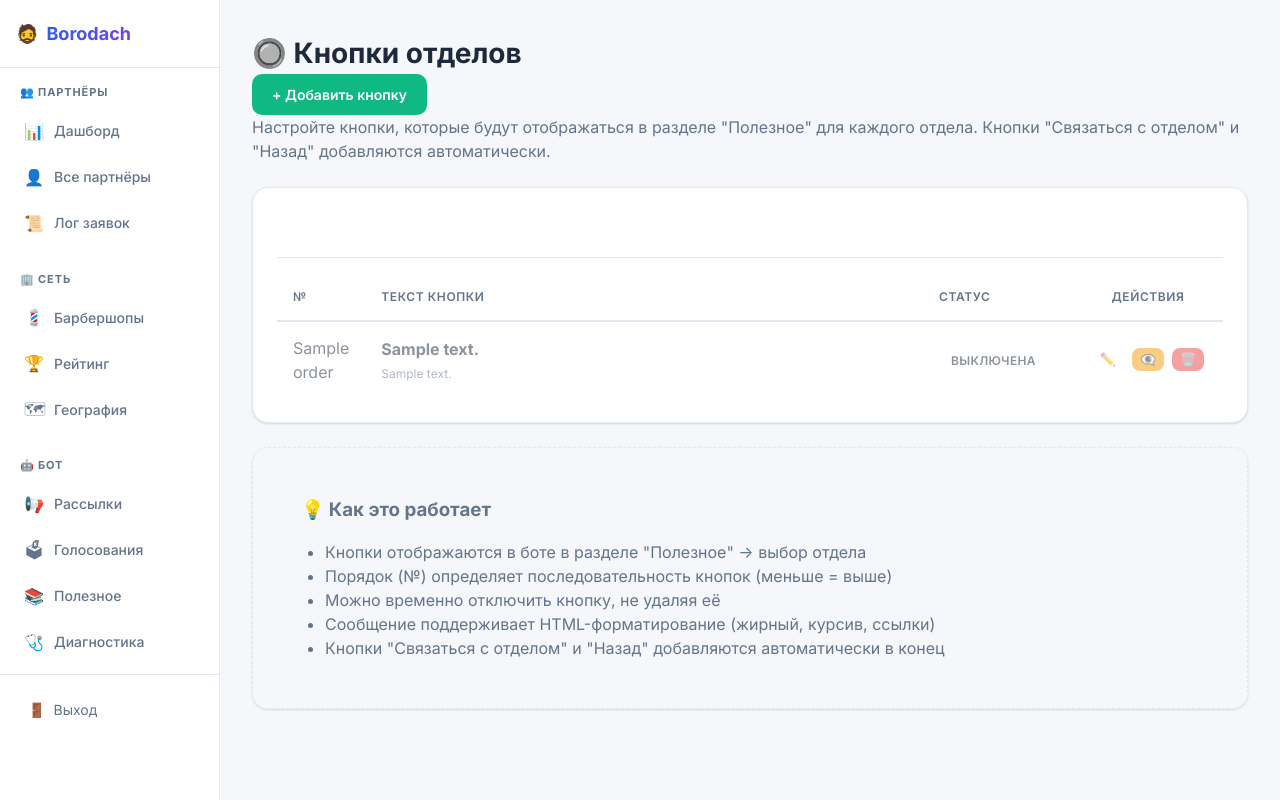
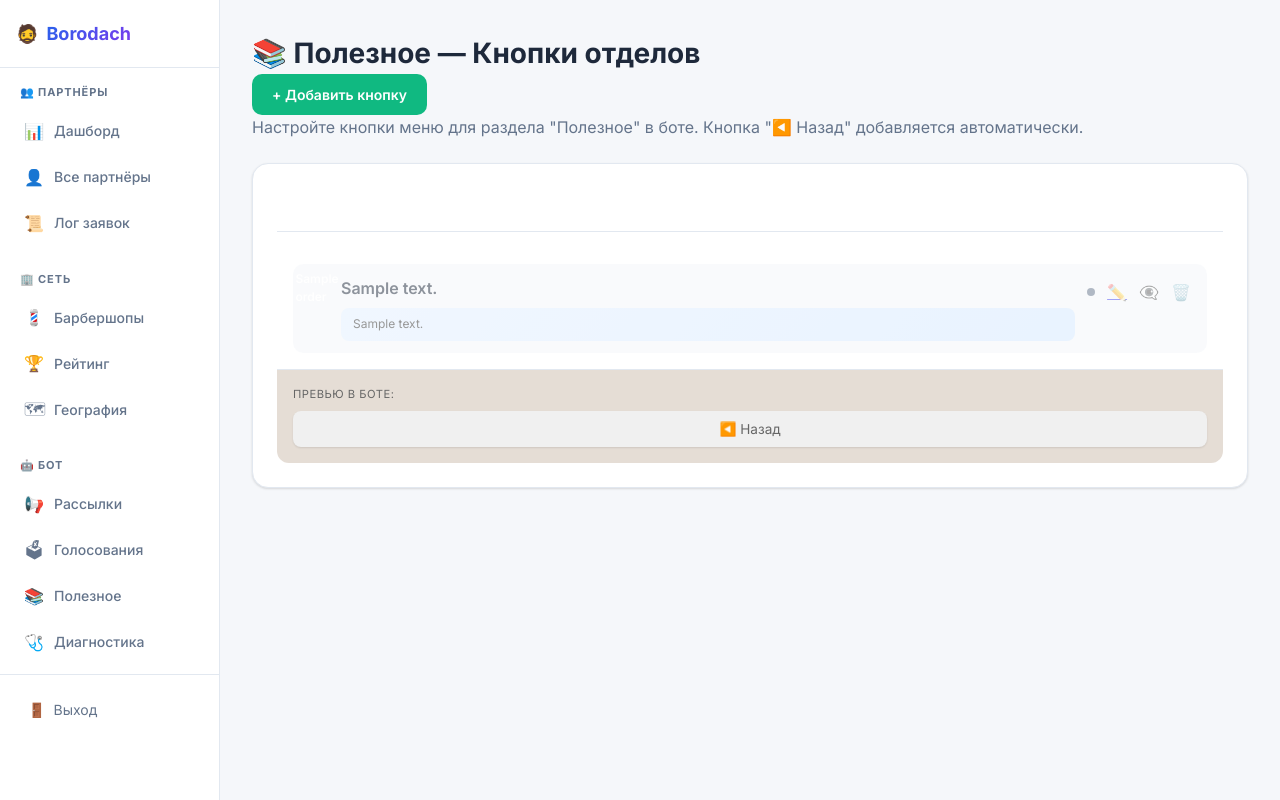
Before and after one commit to VGUROV050/borodach-franchise-bot, a FastAPI app: template admin/templates/department_buttons.html in a window 1280 px wide. Run offline with FastAPI, Linux system fonts and the light colour scheme; the template is opened without the code that fills it: most values are stand-ins (such as "Sample title", 1, 10 or a date in 2020).

Commit message:
refactor: simplify Полезное admin section
- /useful-info now redirects to /useful-info/buttons
- Removed old edit routes for DepartmentInfo
- Improved buttons page UI with bot preview
- All content management now through buttons only

```diff
--- a/admin/templates/department_buttons.html
+++ b/admin/templates/department_buttons.html
@@ -1,20 +1,20 @@
 {% extends "base.html" %}
 
-{% block title %}Кнопки отделов — Админка{% endblock %}
+{% block title %}Полезное — Управление кнопками{% endblock %}
 
 {% block content %}
 <div class="page-header">
-    <h1 class="page-title">🔘 Кнопки отделов</h1>
+    <h1 class="page-title">📚 Полезное — Кнопки отделов</h1>
     <a href="/useful-info/buttons/create" class="btn btn-success">+ Добавить кнопку</a>
 </div>
 
 <p style="color: var(--text-muted); margin-bottom: 1.5rem;">
-    Настройте кнопки, которые будут отображаться в разделе "Полезное" для каждого отдела.
-    Кнопки "Связаться с отделом" и "Назад" добавляются автоматически.
+    Настройте кнопки меню для раздела "Полезное" в боте. Кнопка "◀️ Назад" добавляется автоматически.
 </p>
 
+<div class="departments-grid">
 {% for dept in DepartmentType %}
-<div class="card" style="margin-bottom: 1.5rem;">
+<div class="card department-card">
     <div class="card-header" style="display: flex; justify-content: space-between; align-items: center;">
         <div class="card-title">
             {% if dept.value == 'development' %}🚀 Отдел Развития
@@ -22,86 +22,236 @@
             {% elif dept.value == 'design' %}🎨 Отдел Дизайна
             {% endif %}
         </div>
-        <a href="/useful-info/buttons/create?department={{ dept.value }}" class="btn btn-sm"
-           style="background: var(--primary); color: white; padding: 0.25rem 0.75rem; font-size: 0.875rem;">
-            + Добавить
+        <a href="/useful-info/buttons/create?department={{ dept.value }}" class="btn btn-sm btn-add">
+            + Кнопка
         </a>
     </div>
 
+    <div class="buttons-list">
         {% if grouped[dept] %}
-    <table>
-        <thead>
-            <tr>
-                <th style="width: 50px;">№</th>
-                <th>Текст кнопки</th>
-                <th style="width: 150px;">Статус</th>
-                <th style="width: 150px; text-align: center;">Действия</th>
-            </tr>
-        </thead>
-        <tbody>
             {% for button in grouped[dept] %}
-            <tr{% if not button.is_active %} style="opacity: 0.5;"{% endif %}>
-                <td>{{ button.order }}</td>
-                <td>
-                    <strong>{{ button.button_text }}</strong>
-                    <div style="color: var(--text-muted); font-size: 0.75rem; margin-top: 0.25rem;">
-                        {{ button.message_text[:80] }}{% if button.message_text|length > 80 %}...{% endif %}
+            <div class="button-item{% if not button.is_active %} inactive{% endif %}">
+                <div class="button-main">
+                    <div class="button-order">{{ button.order }}</div>
+                    <div class="button-content">
+                        <div class="button-text">{{ button.button_text }}</div>
+                        <div class="button-preview">
+                            <div class="telegram-bubble-mini">
+                                {{ button.message_text[:100] }}{% if button.message_text|length > 100 %}...{% endif %}
                             </div>
-                </td>
-                <td>
+                        </div>
+                    </div>
+                    <div class="button-actions">
                         {% if button.is_active %}
-                    <span class="badge badge-success">Активна</span>
+                        <span class="status-dot active" title="Активна"></span>
                         {% else %}
-                    <span class="badge badge-secondary">Выключена</span>
+                        <span class="status-dot" title="Выключена"></span>
                         {% endif %}
-                </td>
-                <td style="text-align: center;">
-                    <div style="display: flex; gap: 0.5rem; justify-content: center;">
-                        <a href="/useful-info/buttons/{{ button.id }}/edit"
-                           class="btn btn-sm" style="background: var(--primary); color: white; padding: 0.25rem 0.5rem;">
-                            ✏️
-                        </a>
-                        <form action="/useful-info/buttons/{{ button.id }}/toggle" method="post" style="margin: 0;">
-                            <button type="submit" class="btn btn-sm"
-                                    style="background: var(--warning); color: white; padding: 0.25rem 0.5rem;">
+                        <a href="/useful-info/buttons/{{ button.id }}/edit" class="btn-icon" title="Редактировать">✏️</a>
+                        <form action="/useful-info/buttons/{{ button.id }}/toggle" method="post" style="display: inline;">
+                            <button type="submit" class="btn-icon" title="{% if button.is_active %}Выключить{% else %}Включить{% endif %}">
                                 {% if button.is_active %}👁️{% else %}👁️‍🗨️{% endif %}
                             </button>
                         </form>
-                        <form action="/useful-info/buttons/{{ button.id }}/delete" method="post" style="margin: 0;"
+                        <form action="/useful-info/buttons/{{ button.id }}/delete" method="post" style="display: inline;"
                               onsubmit="return confirm('Удалить кнопку «{{ button.button_text }}»?');">
-                            <button type="submit" class="btn btn-sm"
-                                    style="background: var(--danger); color: white; padding: 0.25rem 0.5rem;">
-                                🗑️
-                            </button>
+                            <button type="submit" class="btn-icon btn-danger" title="Удалить">🗑️</button>
                         </form>
                     </div>
-                </td>
-            </tr>
+                </div>
+            </div>
             {% endfor %}
-        </tbody>
-    </table>
         {% else %}
-    <div style="padding: 2rem; text-align: center; color: var(--text-muted);">
+            <div class="empty-state">
                 <p>Кнопок пока нет</p>
-        <a href="/useful-info/buttons/create?department={{ dept.value }}" class="btn btn-sm"
-           style="background: var(--primary); color: white;">
-            Добавить первую кнопку
+                <a href="/useful-info/buttons/create?department={{ dept.value }}" class="btn btn-sm">
+                    Добавить первую
                 </a>
             </div>
         {% endif %}
     </div>
+
+    <!-- Превью как в боте -->
+    <div class="bot-preview">
+        <div class="preview-title">Превью в боте:</div>
+        <div class="preview-buttons">
+            {% for button in grouped[dept] %}
+                {% if button.is_active %}
+                <div class="preview-btn">{{ button.button_text }}</div>
+                {% endif %}
             {% endfor %}
-
-<div class="card" style="background: var(--card-bg); border: 1px dashed var(--border);">
-    <div style="padding: 1.5rem;">
-        <h3 style="margin: 0 0 1rem 0; color: var(--text-muted);">💡 Как это работает</h3>
-        <ul style="color: var(--text-muted); margin: 0; padding-left: 1.5rem;">
-            <li>Кнопки отображаются в боте в разделе "Полезное" → выбор отдела</li>
-            <li>Порядок (№) определяет последовательность кнопок (меньше = выше)</li>
-            <li>Можно временно отключить кнопку, не удаляя её</li>
-            <li>Сообщение поддерживает HTML-форматирование (жирный, курсив, ссылки)</li>
-            <li>Кнопки "Связаться с отделом" и "Назад" добавляются автоматически в конец</li>
-        </ul>
+            <div class="preview-btn preview-btn-back">◀️ Назад</div>
         </div>
     </div>
+</div>
+{% endfor %}
+</div>
+
+<style>
+.departments-grid {
+    display: grid;
+    grid-template-columns: repeat(auto-fit, minmax(380px, 1fr));
+    gap: 1.5rem;
+}
+
+.department-card {
+    display: flex;
+    flex-direction: column;
+}
+
+.btn-add {
+    background: var(--primary);
+    color: white;
+    padding: 0.25rem 0.75rem;
+    font-size: 0.8rem;
+}
+
+.buttons-list {
+    padding: 1rem;
+    flex: 1;
+}
+
+.button-item {
+    background: var(--bg-main);
+    border-radius: 10px;
+    padding: 0.75rem;
+    margin-bottom: 0.75rem;
+}
+
+.button-item:last-child {
+    margin-bottom: 0;
+}
+
+.button-item.inactive {
+    opacity: 0.5;
+}
+
+.button-main {
+    display: flex;
+    align-items: flex-start;
+    gap: 0.75rem;
+}
+
+.button-order {
+    background: var(--primary);
+    color: white;
+    width: 24px;
+    height: 24px;
+    border-radius: 50%;
+    display: flex;
+    align-items: center;
+    justify-content: center;
+    font-size: 0.75rem;
+    font-weight: 600;
+    flex-shrink: 0;
+}
+
+.button-content {
+    flex: 1;
+    min-width: 0;
+}
+
+.button-text {
+    font-weight: 600;
+    margin-bottom: 0.5rem;
+}
+
+.button-preview {
+    font-size: 0.8rem;
+}
+
+.telegram-bubble-mini {
+    background: linear-gradient(135deg, #e3f0ff 0%, #d4e8ff 100%);
+    padding: 0.5rem 0.75rem;
+    border-radius: 8px;
+    color: #333;
+    font-size: 0.75rem;
+    line-height: 1.4;
+    max-height: 60px;
+    overflow: hidden;
+}
+
+.button-actions {
+    display: flex;
+    align-items: center;
+    gap: 0.25rem;
+    flex-shrink: 0;
+}
+
+.btn-icon {
+    background: none;
+    border: none;
+    cursor: pointer;
+    padding: 0.25rem;
+    font-size: 1rem;
+    opacity: 0.7;
+    transition: opacity 0.2s;
+}
+
+.btn-icon:hover {
+    opacity: 1;
+}
+
+.btn-icon.btn-danger:hover {
+    filter: saturate(2);
+}
+
+.status-dot {
+    width: 8px;
+    height: 8px;
+    border-radius: 50%;
+    background: var(--text-muted);
+    margin-right: 0.25rem;
+}
+
+.status-dot.active {
+    background: var(--success);
+}
+
+.empty-state {
+    text-align: center;
+    padding: 2rem 1rem;
+    color: var(--text-muted);
+}
+
+.empty-state p {
+    margin-bottom: 1rem;
+}
+
+/* Bot preview */
+.bot-preview {
+    border-top: 1px solid var(--border);
+    padding: 1rem;
+    background: #e5ddd5;
+    border-radius: 0 0 12px 12px;
+}
+
+.preview-title {
+    font-size: 0.7rem;
+    text-transform: uppercase;
+    color: #666;
+    margin-bottom: 0.5rem;
+    letter-spacing: 0.5px;
+}
+
+.preview-buttons {
+    display: flex;
+    flex-direction: column;
+    gap: 0.35rem;
+}
+
+.preview-btn {
+    background: #fff;
+    padding: 0.5rem 1rem;
+    border-radius: 8px;
+    text-align: center;
+    font-size: 0.85rem;
+    box-shadow: 0 1px 2px rgba(0,0,0,0.1);
+}
+
+.preview-btn-back {
+    background: #f0f0f0;
+    color: #666;
+}
+</style>
 {% endblock %}
```
Also changed, not shown: admin/routes.py (+6 -106 lines). Lines whose indentation alone changed are shown as unchanged.
